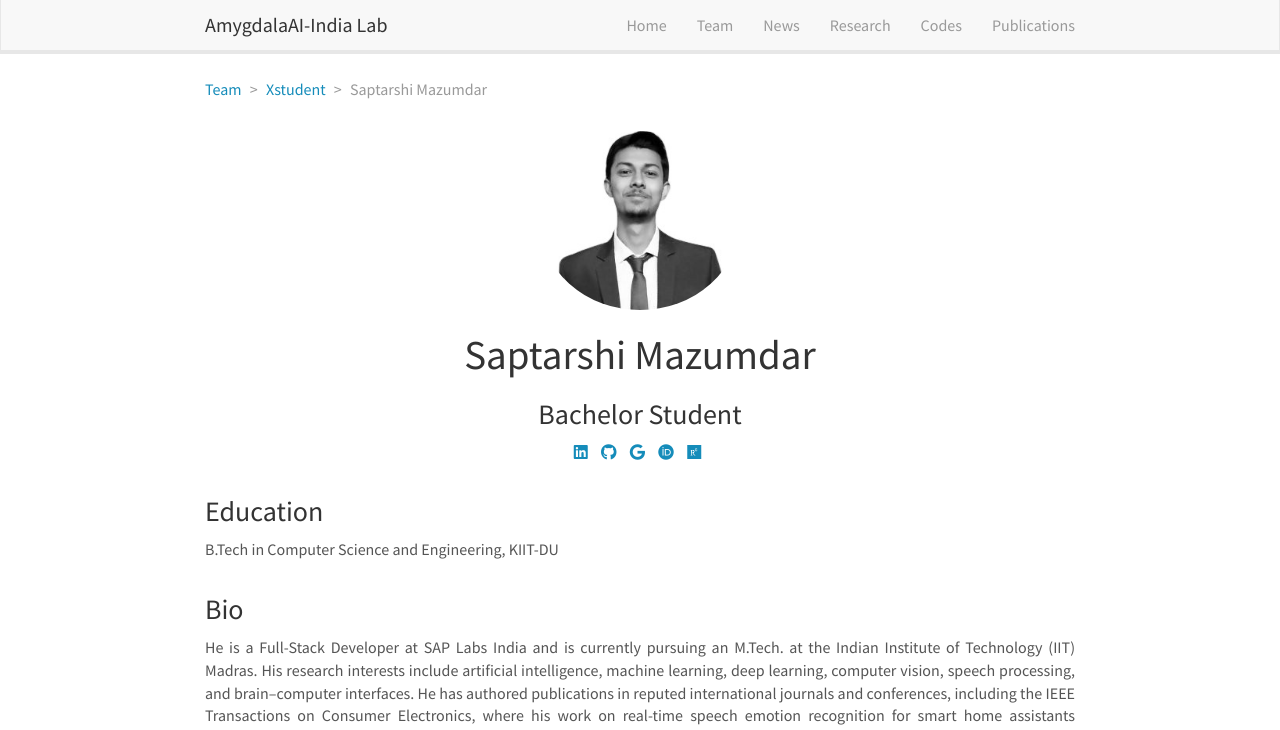
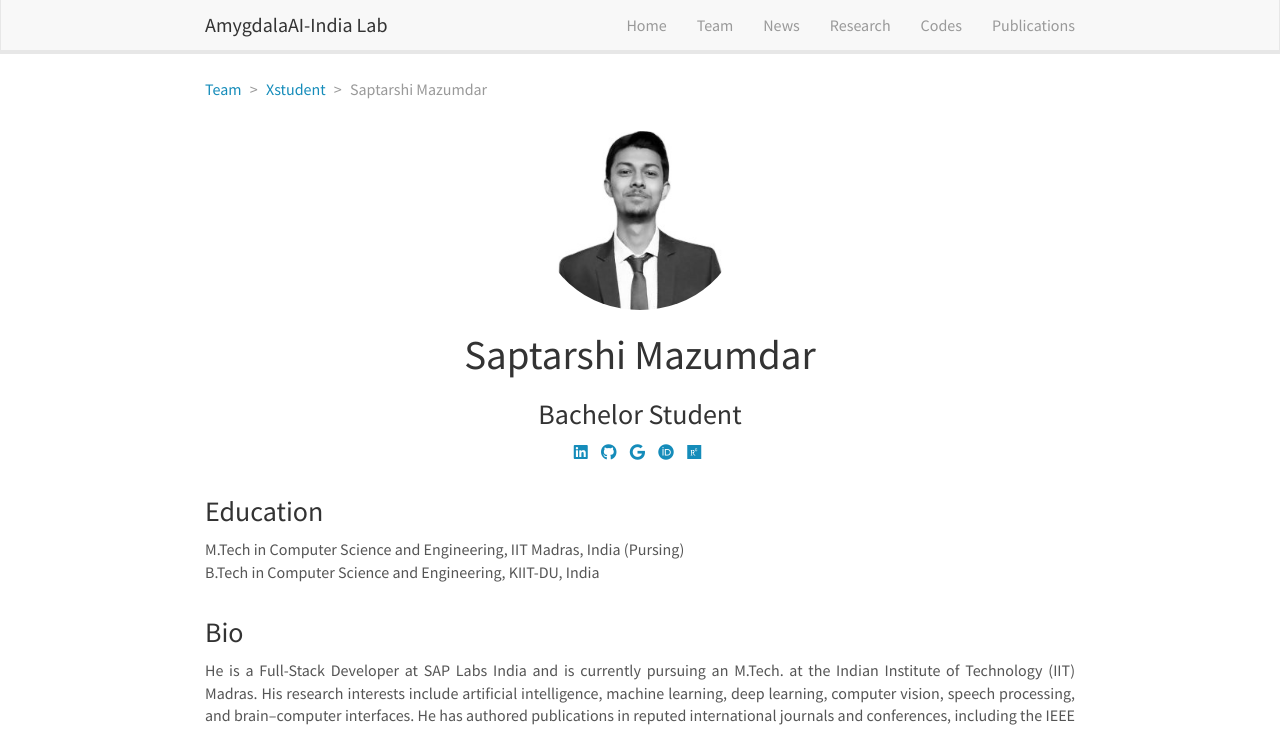
Before and after one commit to amygdalaaiindia/amygdalaaiindia.github.io, a Jekyll site: the page built from _pages/team/_posts/2016-06-02-researcher-xstudent.md, in a window 1280 px wide and 1088 px high. Shown: the top 730 px of the window. Built offline with Jekyll 4.4.1, drawn with Linux system fonts in a browser that asks for light colours; nearby versions of some CDN libraries.

Commit message:
Update 2016-06-02-researcher-xstudent.md

```diff
--- a/_pages/team/_posts/2016-06-02-researcher-xstudent.md
+++ b/_pages/team/_posts/2016-06-02-researcher-xstudent.md
@@ -14,7 +14,8 @@ social:
     orcid: https://orcid.org/
     research-gate: https://www.researchgate.net/profile/Saptarshi-Mazumdar
 education:
- - B.Tech in Computer Science and Engineering, KIIT-DU
+ - M.Tech in Computer Science and Engineering, IIT Madras, India (Pursing)
+ - B.Tech in Computer Science and Engineering, KIIT-DU, India
 ---
 
 He is a Full-Stack Developer at SAP Labs India and is currently pursuing an M.Tech. at the Indian Institute of Technology (IIT) Madras. His research interests include artificial intelligence, machine learning, deep learning, computer vision, speech processing, and brain–computer interfaces. He has authored publications in reputed international journals and conferences, including the IEEE Transactions on Consumer Electronics, where his work on real-time speech emotion recognition for smart home assistants received recognition at the 2023 IEEE International Conference on Consumer Electronics.
```
